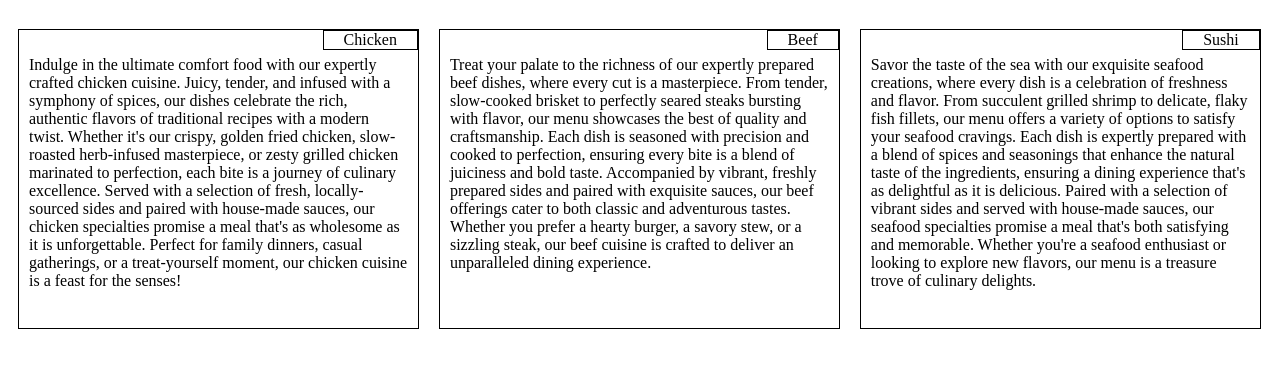
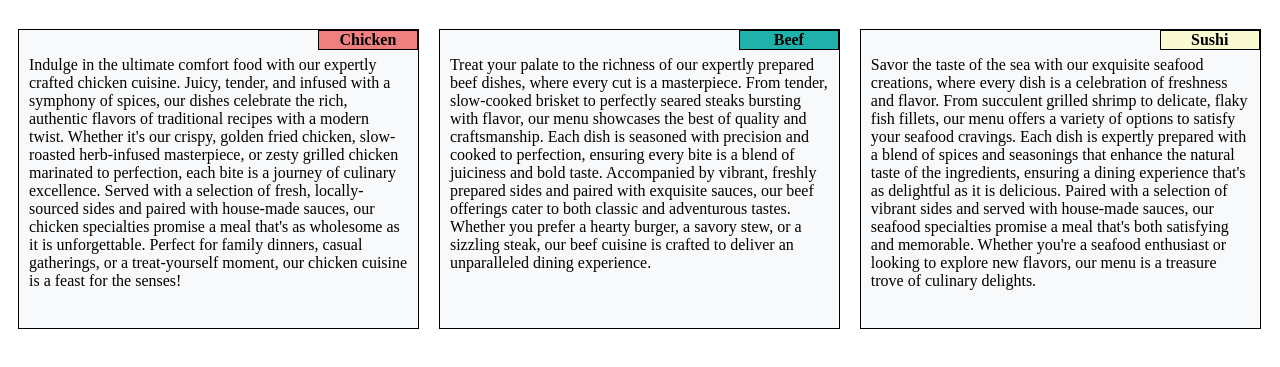
Before and after one commit to Heqing1997/coursera-assignment, a plain HTML site: page module2-assignment/index.html in a window 1280 px wide. Shown: the part 61-428 px from the top of the page. Drawn offline with Linux system fonts and the light colour scheme.

Commit message:
minor adjustments

```diff
--- a/module2-assignment/stylesheet.css
+++ b/module2-assignment/stylesheet.css
@@ -21,8 +21,22 @@ p {
   border: 1px solid black;
   top: 0;
   right: 0;
-  padding-left: 20px;
-  padding-right: 20px;
+  width: 100px;
+  background-color: aqua;
+  text-align: center;
+  font-weight: bold;
+}
+
+.chicken-border .title {
+  background-color: lightcoral;
+}
+
+.beef-border .title {
+  background-color: lightseagreen;
+}
+
+.sushi-border .title {
+  background-color: lightgoldenrodyellow;
 }
 
 @media (min-width: 992px) {
@@ -42,6 +56,7 @@ p {
     margin: 10px;
     height: 300px;
     overflow: auto;
+    background-color: #f8f9fa;
   }
 }
 
```
